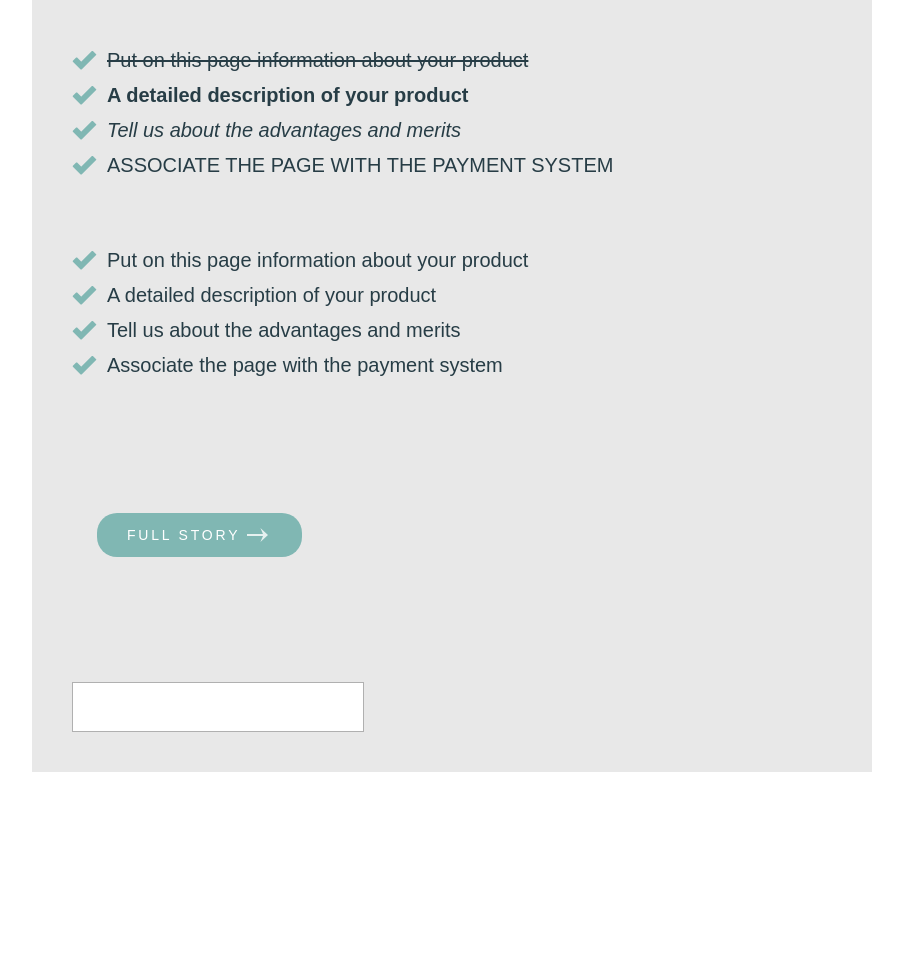
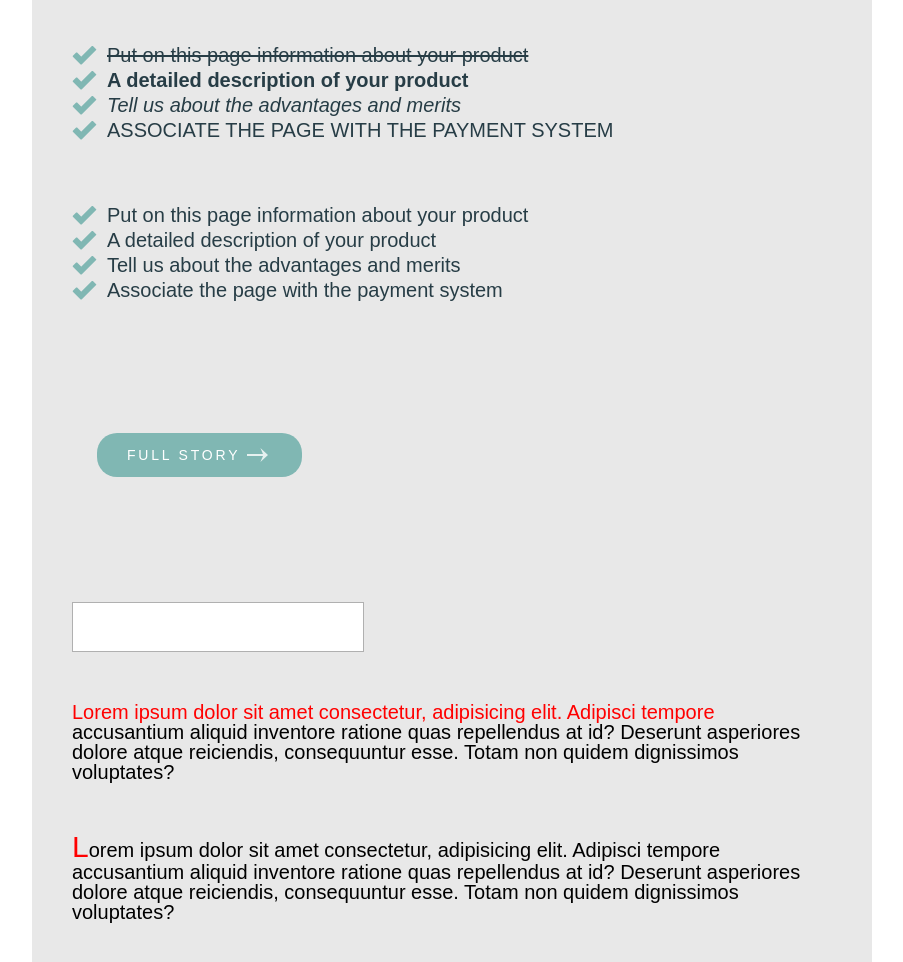
Before and after one commit to ShmelyovOleg/HomeWork-2, a plain HTML site: page index.html in a window 1280 px wide. Shown: the whole page, without its empty margins (188-1091 px from the left). Before the commit the page ends 800 px from the top, so only its background shows below. Drawn offline with Linux system fonts and the light colour scheme.

Commit message:
homeWork pt.2

```diff
--- a/css/style.css
+++ b/css/style.css
@@ -27,10 +27,13 @@ body{
     padding: 40px;
 }
 .content-list li{
-    padding: 5px 0 5px 35px;
-    background: url('../img/icons/check.png') no-repeat left;
     margin: 5px 0 0 0;
     color: #273d46;
+}
+.content-list li::before{
+    content:'';
+    background: url('../img/icons/check.png') no-repeat left;
+    padding: 5px 0 5px 35px;
 }
 .content-list-first li:nth-child(1) {
     text-decoration: line-through;
@@ -52,6 +55,8 @@ body{
 }
 .content-list-second li:nth-child(2):hover{
     color: red;
+}
+.content-list-second li:nth-child(2):hover::before{
     background: url('../img/icons/check_red.png') no-repeat left;
 }
 .content-button {
@@ -70,7 +75,8 @@ body{
     letter-spacing: 2.8px;
     padding: 0 30px;
 }
-.link span{
+.link span::after{
+    content: '';
     background: url('../img/icons/arrow.svg') no-repeat right;
     padding: 0 28px 0 0;
 }
@@ -92,3 +98,13 @@ body{
 .text-input:focus{
     box-shadow: 0 0 20px rgba(127, 190, 213, 0.93);
 }
+.text-content p{
+    margin: 50px 0 0 0;
+}
+.first-text::first-line{
+    color: red;
+}
+.second-text::first-letter{
+    color: red;
+    font-size: 30px;
+}
--- a/index.html
+++ b/index.html
@@ -32,6 +32,15 @@
       <div class="comtent-input">
         <input type="text" class="text-input">
       </div>
+      <div class="text-content">
+        <p class="first-text">Lorem ipsum dolor sit amet consectetur, adipisicing elit.
+          Adipisci tempore accusantium aliquid inventore ratione quas repellendus at id?
+          Deserunt asperiores dolore atque reiciendis, consequuntur esse. Totam non quidem dignissimos voluptates?</p>
+
+        <p class="second-text">Lorem ipsum dolor sit amet consectetur, adipisicing elit.
+          Adipisci tempore accusantium aliquid inventore ratione quas repellendus at id?
+          Deserunt asperiores dolore atque reiciendis, consequuntur esse. Totam non quidem dignissimos voluptates?</p>
+      </div>
   </div>
 </body>
 </html>
```
